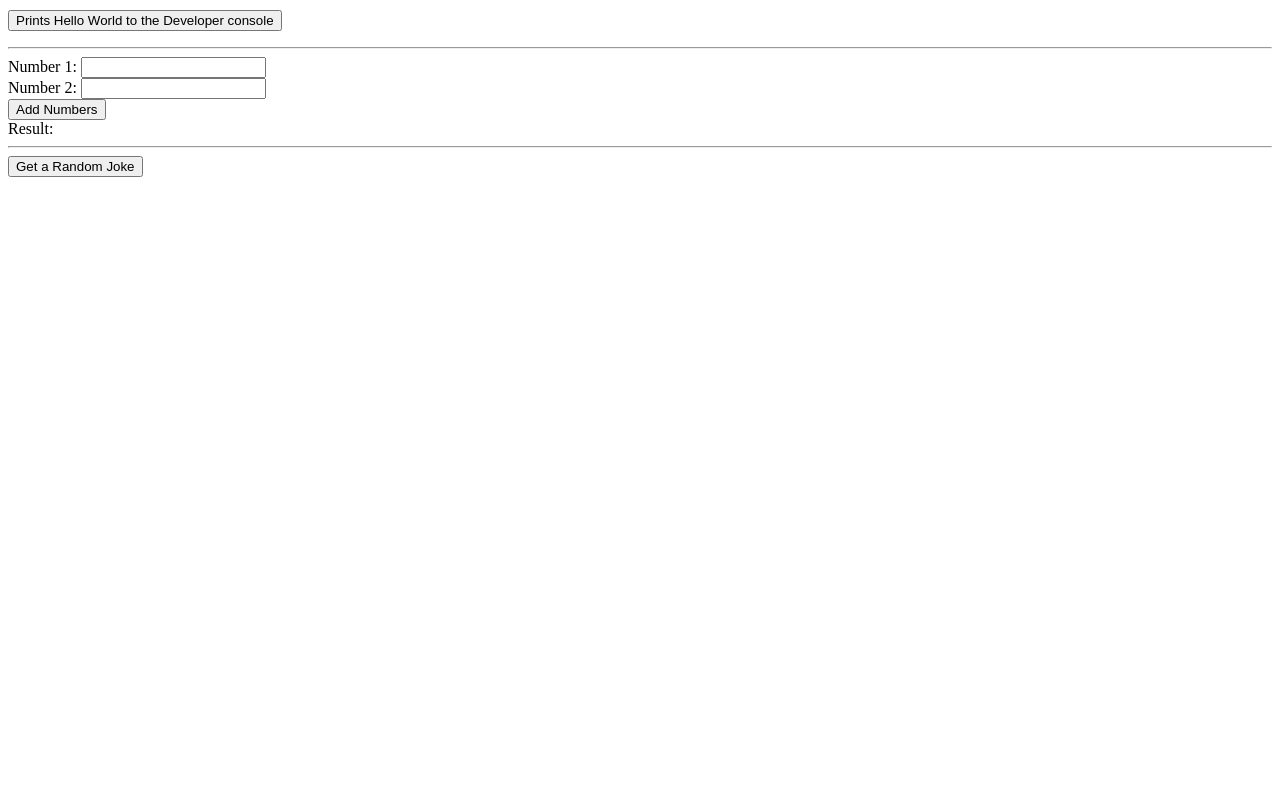
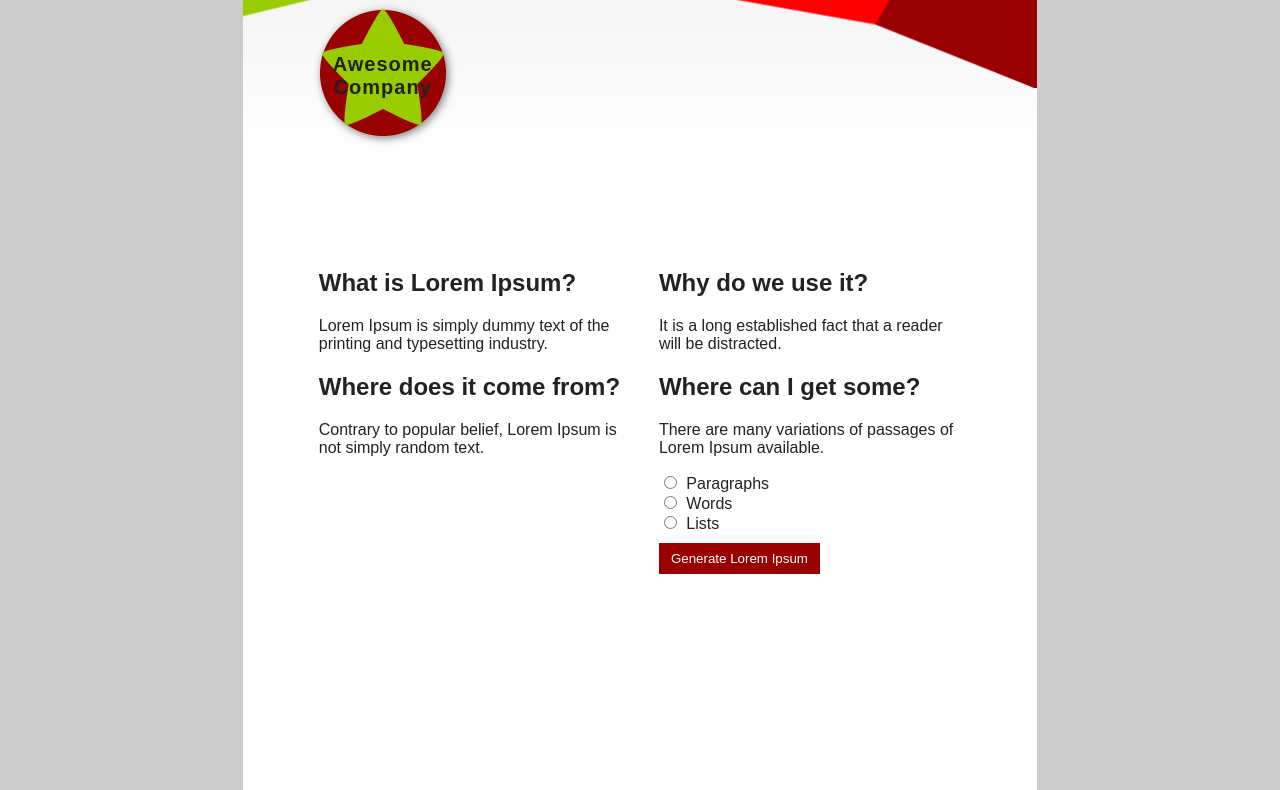
Before and after one commit to seanbchaney/M6.2, a website: page index.html in a window 1280 px wide. Shown: the part 76-866 px from the top of the page. Before the commit the page ends 800 px from the top, so only its background shows below. Drawn offline with Linux system fonts and the light colour scheme.

Commit message:
lab completed

```diff
--- a/css/style.css
+++ b/css/style.css
@@ -1,4 +1,91 @@
-h1{
-  border-color: #d3e644;
-  border-style: dashed;
+* {
+  box-sizing: border-box;
 }
+
+html {
+  font-family: sans-serif;
+}
+
+body {
+  margin: 0;
+  background: #ccc;
+}
+
+article {
+  padding-top: 60mm; /* Pushes content lower */
+  width: 210mm;
+  height: 297mm;
+  margin: 20px auto;
+  position: relative;
+  background: white;
+  border-top: 1mm solid #900;
+  border-bottom: 1mm solid #900;
+  background-image:
+    url("../img/top-image.png"),
+    url("../img/bottom-image.png"),
+    linear-gradient(to bottom, rgba(0, 0, 0, 0.05), transparent 20%, transparent 80%, rgba(0, 0, 0, 0.05));
+  background-position:
+    top center,
+    bottom center,
+    center;
+  background-repeat: no-repeat;
+  background-size: contain, contain, cover;
+}
+
+.content {
+  display: flex;
+  padding: 20mm 20mm 20mm 20mm; /* Moves text further down */
+  gap: 10mm;
+  color: #222;
+}
+
+.left-column, .right-column {
+  width: 50%;
+}
+
+address {
+  position: absolute;
+  bottom: 8mm;
+  right: 20mm;
+  font-style: normal;
+  color: #222;
+}
+
+h1 {
+  position: absolute;
+  top: 12mm;
+  left: 20mm;
+  width: 128px;
+  height: 128px;
+  font-size: 20px;
+  letter-spacing: 1px;
+  text-align: center;
+  padding: 44px 0;
+  color: #222;
+  text-shadow: none;
+  background: url("../img/logo.png") no-repeat center;
+  background-size: contain;
+  filter: drop-shadow(2px 2px 4px rgba(0, 0, 0, 0.5)); /* Initial drop shadow */
+}
+
+/* Form styling */
+form {
+  margin-top: 10px;
+}
+
+input[type="radio"] {
+  margin-right: 5px;
+}
+
+button {
+  margin-top: 10px;
+  padding: 8px 12px;
+  background: #900;
+  color: white;
+  border: none;
+  cursor: pointer;
+}
+
+button:hover {
+  background: #700;
+}
--- a/index.html
+++ b/index.html
@@ -1,79 +1,51 @@
-<!doctype html>
-<html>
+<!DOCTYPE html>
+<html lang="en-US">
+<head>
+    <meta charset="utf-8">
+    <meta name="viewport" content="width=device-width">
+    <title>Fancy Letterheaded Paper</title>
+    <link rel="stylesheet" href="css/style.css">
+    <script defer src="js/main.js"></script>
+</head>
+<body>
 
-<head>
-  <meta charset="utf-8">
-  <title>Hello World!</title>
-  <meta name="description" content="">
-  <meta name="viewport" content="width=device-width, initial-scale=1">
-  <link rel="stylesheet" href="css/style.css">
-  <link rel="shortcut icon" href="img/favicon.ico">
-</head>
+    <article>
+        <h1>Awesome<br>Company</h1>
 
-<body>
-  <h1>HTML Rocks!</h1>
-  <p>
-    <button  onclick="helloWorld()">Prints Hello World to the Developer console</button>
-  </p>
-  <hr>
-  <form id="addForm">
-    <label for="num1">Number 1:</label>
-    <input type="number" id="num1" name="num1" required>
-    <br>
-    <label for="num2">Number 2:</label>
-    <input type="number" id="num2" name="num2" required>
-    <br>
-    <button type="submit">Add Numbers</button>
-  </form>
+        <div class="content">
+            <section class="left-column">
+                <h2>What is Lorem Ipsum?</h2>
+                <p>Lorem Ipsum is simply dummy text of the printing and typesetting industry.</p>
 
-  <label id="result">Result:</label>
+                <h2>Where does it come from?</h2>
+                <p>Contrary to popular belief, Lorem Ipsum is not simply random text.</p>
+            </section>
 
-  <hr>
+            <section class="right-column">
+                <h2>Why do we use it?</h2>
+                <p>It is a long established fact that a reader will be distracted.</p>
 
-  <button id="jokeButton">Get a Random Joke</button>
-  <p id="joke"></p>
+                <h2>Where can I get some?</h2>
+                <p>There are many variations of passages of Lorem Ipsum available.</p>
 
-  <script type="module" script="js/main.js">
-    import {helloWorld, add, fetchRandomJoke} from './js/main.js';
+                <form>
+                    <label><input type="radio" name="option" value="Paragraphs"> Paragraphs</label><br>
+                    <label><input type="radio" name="option" value="Words"> Words</label><br>
+                    <label><input type="radio" name="option" value="Lists"> Lists</label><br>
+                    <button type="button" onclick="showSelection()">Generate Lorem Ipsum</button>
+                </form>
+            </section>
+        </div>
 
-    // This shows how to assign a function to the window object
-    // so that it can be called from the browser console
-    window.helloWorld = helloWorld;
-
-    // This shows how to add an event listener to a button in the HTML
-    // and call a function when the button is clicked
-    const form = document.getElementById('addForm');
-    form.addEventListener('submit', function(e) {
-      e.preventDefault();
-      const num1 = parseFloat(document.getElementById('num1').value);
-      const num2 = parseFloat(document.getElementById('num2').value);
-      try{
-        const result = add(num1, num2);
-        document.getElementById('result').textContent = `Result: ${result}`;
-      }catch(e){
-        console.error(e);
-        document.getElementById('result').textContent = `Error: ${e.message}`;
-      }
-
-    });
-
-    // this shows how to add an event listener to a button in the HTML
-    // that calls a function that fetches a random joke from an API
-    // and displays it on the page
-    const jokebtn = document.getElementById('jokeButton');
-    const jokeresult = document.getElementById('joke');
-    jokebtn.addEventListener('click', async () => {
-      try {
-        jokeresult.textContent = 'Loading...';
-        const joke = await fetchRandomJoke();
-        document.getElementById('joke').textContent = joke;
-      } catch (e) {
-        console.error(e);
-        document.getElementById('joke').textContent = `Error: ${e.message}`;
-      }
-    });
-  </script>
+        <address>
+            <p>The Awesome Company</p>
+            <p>102-112 Frail Bend Bridge<br>
+            The Dwindlings<br>
+            Little Hornet<br>
+            HX3 9ZQ<br>
+            UK</p>
+        </address>
+    </article>
 
 </body>
-
 </html>
--- a/js/main.js
+++ b/js/main.js
@@ -1,49 +1,8 @@
-/**
- * This file should only contain functions that don't interact with the DOM.
- * That means no document.querySelector, no document.getElementById, etc.
- * This file should only contain functions that do things like calculations,
- * data manipulation, etc. This is so that we can test these functions
- * without having to worry about the DOM or the browser environment.
- */
-
-/**
- * This function prints the string 'Hello World' to the console
- */
-export function helloWorld() {
-    console.log('Hello World');
-}
-
-/**
- * This function adds two numbers together and returns the sum. This demonstrates
- * how to pass parameters to a function and return a value from a function
- * from HTML.
- * @param {number} a The first number to add
- * @param {number} b The second number to add
- * @returns {number} The sum of the two numbers
- */
-export function add(num1, num2) {
-    if (num1 === undefined || num2 === undefined) {
-        throw new Error('You must provide two numbers to add');
-    }
-    if (typeof num1 !== 'number' || typeof num2 !== 'number') {
-        throw new Error('You must provide two numbers to add');
-    }
-    return num1 + num2;
-}
-
-/**
- * This function fetches a random joke from the "Official Joke API" and returns it.
- * @returns {string} A joke in the format "setup - punchline"
- */
-export async function fetchRandomJoke() {
-    try {
-        const response = await fetch('https://official-joke-api.appspot.com/random_joke');
-        if (!response.ok) {
-            throw new Error('Failed to fetch a joke');
-        }
-        const joke = await response.json();
-        return `${joke.setup} - ${joke.punchline}`;
-    } catch (error) {
-        throw new Error(error.message);
+function showSelection() {
+    const selectedOption = document.querySelector('input[name="option"]:checked');
+    if (selectedOption) {
+        alert(`You selected: ${selectedOption.value}`);
+    } else {
+        alert("Please select an option.");
     }
 }
```
Also changed, not shown: img/bottom-image.png (added), img/favicon.ico (deleted), img/logo.png (added), img/top-image.png (added).
